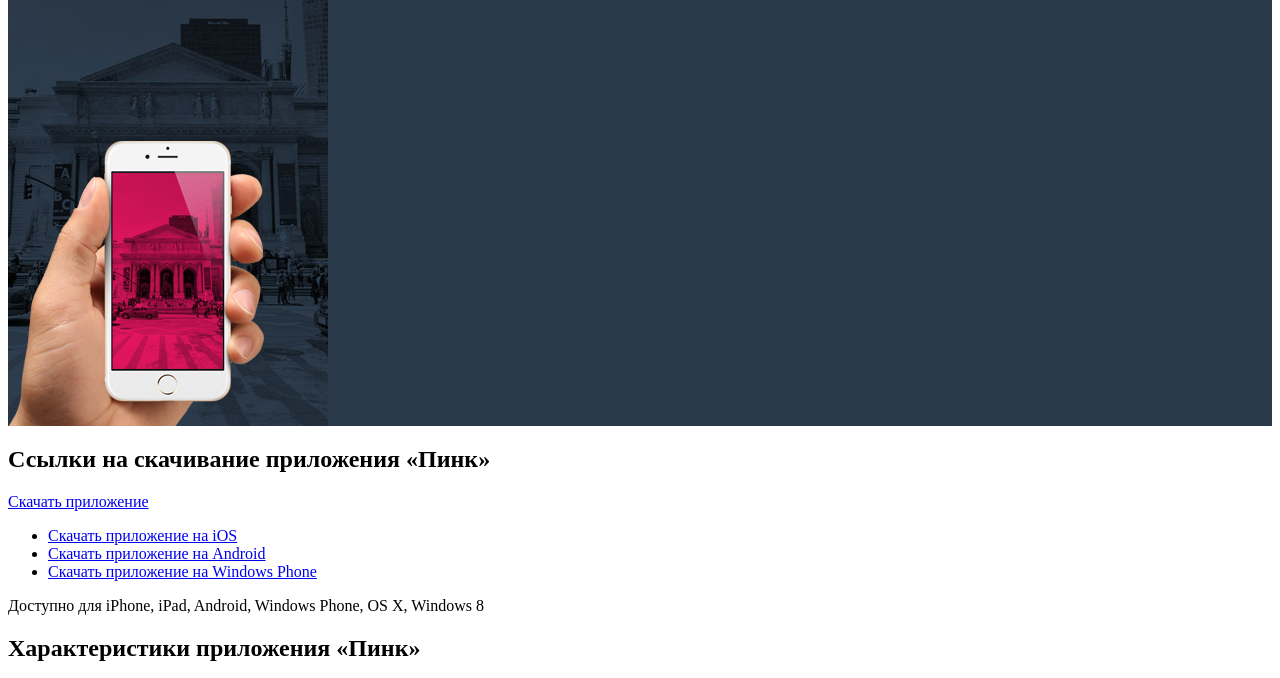
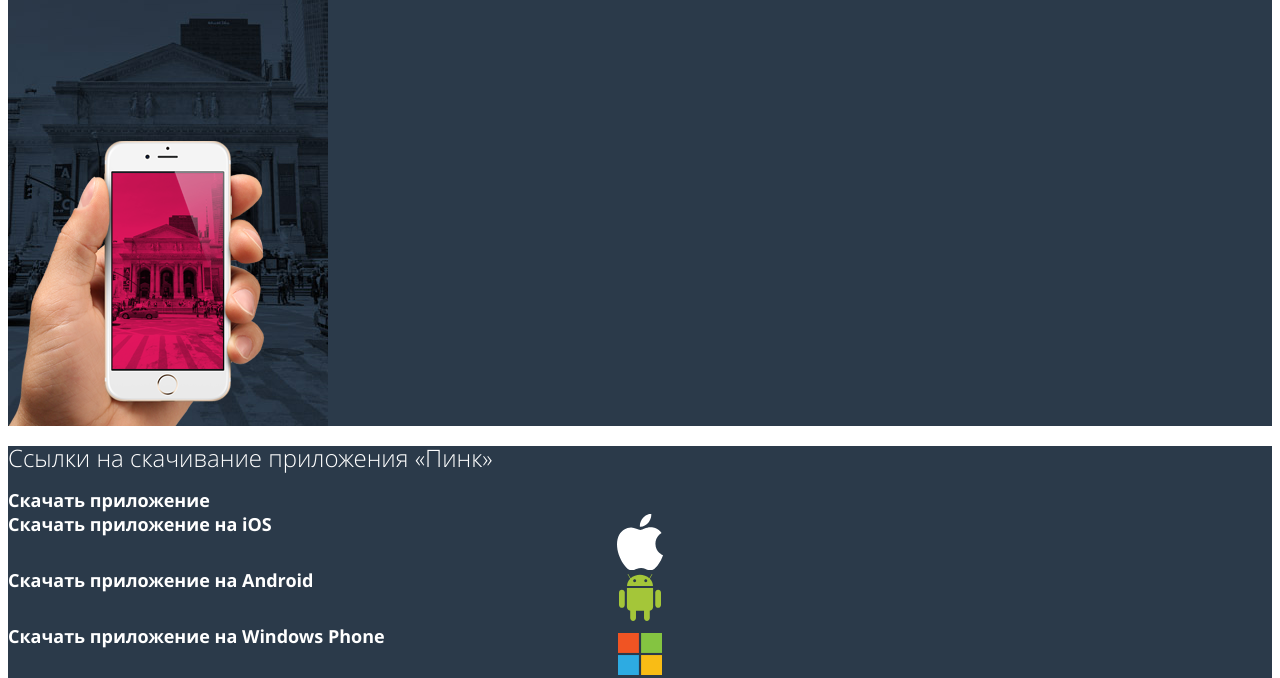
Before and after one commit to niaimko/108005-pink, a website: page source/index.html in a window 1280 px wide. Shown: the part 274-952 px from the top of the page. Drawn offline with nearby package versions, Linux system fonts and the light colour scheme; files that its build step writes are made by us from their sources.

Commit message:
Добавил стили для блока скачать приложения, добавил блок кнопок

```diff
--- a/source/index.html
+++ b/source/index.html
@@ -36,16 +36,16 @@
       <!--блок "скачать приложение"-->
       <section class="application-download">
         <h2 class="visually-hidden">Ссылки на скачивание приложения &#171;Пинк&#187;</h2>
-        <a class="application-download__default" href="https://itunes.apple.com/ru/genre/ios/id36?mt=8">Скачать приложение</a>
+        <a class="application-download__default button" href="https://itunes.apple.com/ru/genre/ios/id36?mt=8">Скачать приложение</a>
         <ul class="application-download__list application-list">
-          <li class="application-list__item">
-            <a href="https://itunes.apple.com/ru/genre/ios/id36?mt=8">Скачать приложение на iOS</a>
+          <li class="application-list__item application-list__item--ios">
+            <a class="application-list__link" href="https://itunes.apple.com/ru/genre/ios/id36?mt=8">Скачать приложение на iOS</a>
           </li>
-          <li class="application-list__item">
-            <a href="https://play.google.com/store">Скачать приложение на Android</a>
+          <li class="application-list__item application-list__item--android">
+            <a class="application-list__link" href="https://play.google.com/store">Скачать приложение на Android</a>
           </li>
-          <li class="application-list__item">
-            <a href="https://www.microsoft.com/ru-ru/store/appsvnext/windows-phone">Скачать приложение на Windows Phone</a>
+          <li class="application-list__item application-list__item--microsoft">
+            <a class="application-list__link" href="https://www.microsoft.com/ru-ru/store/appsvnext/windows-phone">Скачать приложение на Windows Phone</a>
           </li>
         </ul>
         <p class="application-download__description">
--- a/source/sass/blocks/application-download.scss
+++ b/source/sass/blocks/application-download.scss
@@ -0,0 +1,12 @@
+.application-download {
+  @include application-download-fonts;
+
+  background-color: $application-download-background-color;
+
+  h2 {
+    font-family: "Open Sans", "Arial", sans-serif;
+    font-size: 24px;
+    font-weight: 300;
+    color: #ffffff;
+  }
+}
--- a/source/sass/blocks/application-list.scss
+++ b/source/sass/blocks/application-list.scss
@@ -0,0 +1,29 @@
+.application-list {
+  margin: 0;
+  padding: 0;
+
+  list-style: none;
+}
+
+.application-list__item {
+  min-height: 56px;
+
+  background-repeat: no-repeat;
+  background-position: center center;
+
+  &--ios {
+    background-image: url("../../img/logo-apple.svg");
+  }
+
+  &--android {
+    background-image: url("../../img/logo-android.svg");
+  }
+
+  &--microsoft {
+    background-image: url("../../img/logo-microsoft.svg");
+  }
+}
+
+.application-list__link {
+  @include button-fonts;
+}
--- /dev/null
+++ b/source/sass/blocks/button.scss
@@ -0,0 +1,3 @@
+.button {
+  @include button-fonts;
+}
--- a/source/sass/mixins.scss
+++ b/source/sass/mixins.scss
@@ -13,3 +13,20 @@
   font-weight: 300;
   color: $color-page-intro;
 }
+
+@mixin application-download-fonts {
+  font-family: "Open Sans", "Arial", sans-serif;
+  font-size: 14px;
+  line-height: 24px;
+  font-weight: 300;
+  color: $color-application-download;
+}
+
+@mixin button-fonts {
+  font-family: "Open Sans", "Arial", sans-serif;
+  font-size: 18px;
+  line-height: 18px;
+  font-weight: 700;
+  color: $color-button;
+  text-decoration: none;
+}
--- a/source/sass/style.scss
+++ b/source/sass/style.scss
@@ -9,6 +9,7 @@
 @import "blocks/application-features.scss";
 @import "blocks/application-list.scss";
 @import "blocks/appointment.scss";
+@import "blocks/button.scss";
 @import "blocks/comment-information.scss";
 @import "blocks/contacts-information.scss";
 @import "blocks/copyright.scss";
--- a/source/sass/variables.scss
+++ b/source/sass/variables.scss
@@ -5,6 +5,7 @@
 $color-page-header: #ffffff; // цвет текста шапки (белый)
 $color-page-intro: #ffffff; // цвет текста для блока приветствия (белый)
 $color-application-download: #ffffff; // цвет текста для блока скачать приложение (белый)
+$color-button: #ffffff; // основной цвет для кнопок проекта (белый)
 $color-appliaction-features-title: #000000; // цвет для заголовков в блоке храктеристик приложения (черный)
 $color-reviews-author-name: #ffffff; // цвет для авторов отзывов
 
```
